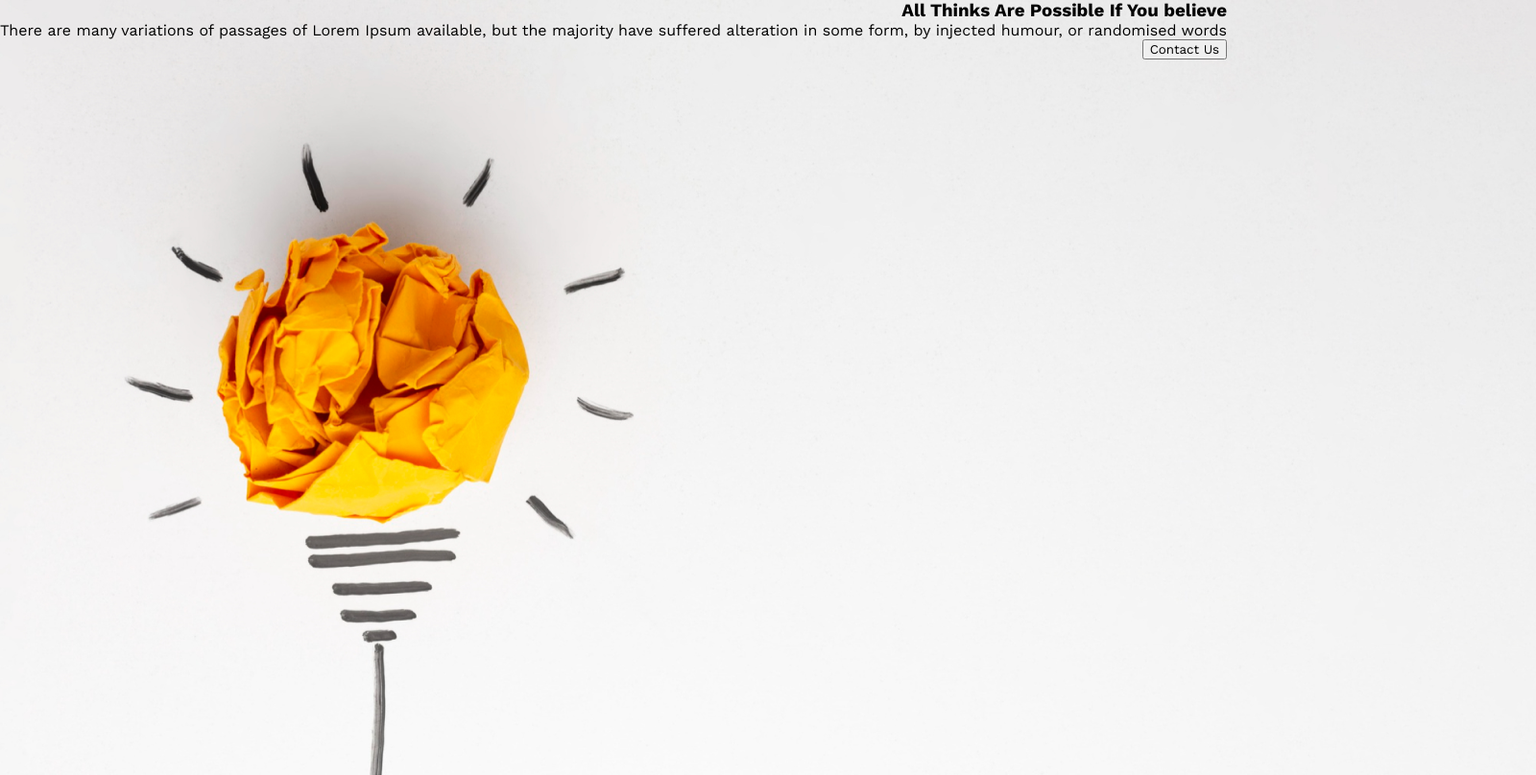
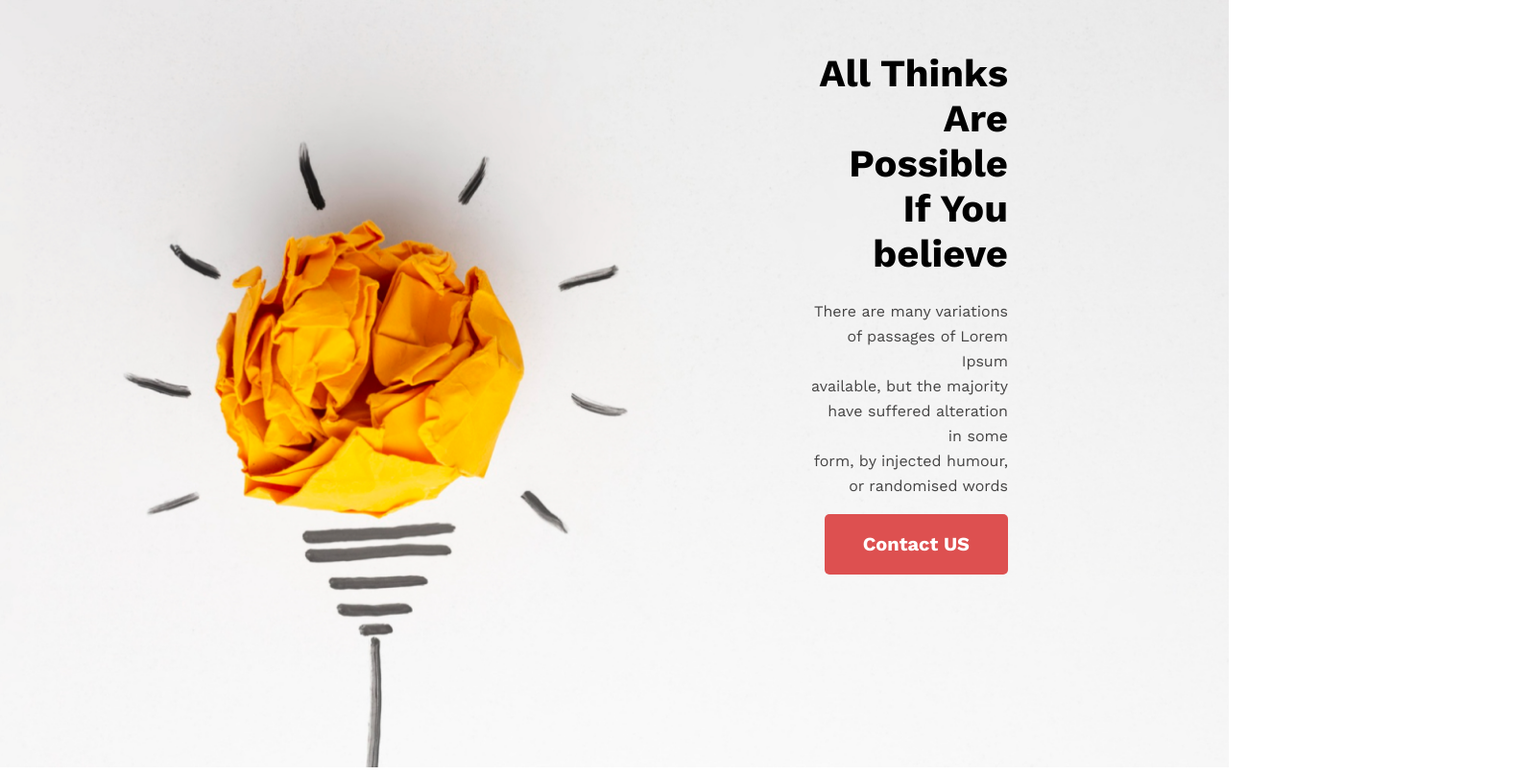
Before and after one commit to sammamhasan/new-year, a plain HTML site: page index.html in a window 1280 px wide. Shown: the top 808 px of the page at 96% size, 1600 px wide, since content can reach past the window. Drawn offline with nearby package versions, Linux system fonts and the light colour scheme.

Commit message:
final commit

```diff
--- a/index.html
+++ b/index.html
@@ -8,19 +8,17 @@
     <link rel="preconnect" href="https://fonts.googleapis.com">
 <link rel="preconnect" href="https://fonts.gstatic.com" crossorigin>
 <link href="https://fonts.googleapis.com/css2?family=Montserrat:ital@1&family=Open+Sans&family=Roboto:ital,wght@0,100;0,300;0,400;0,500;0,700;0,900;1,100;1,300;1,400;1,500;1,700;1,900&family=Work+Sans:wght@400;500;700&display=swap" rel="stylesheet">
+<script src="https://kit.fontawesome.com/146612eae0.js" crossorigin="anonymous"></script>
     <link rel="stylesheet" href="styles/styles.css">
 </head>
 <body>
-    <header class="header">
-        <section class="banner-section">
-            <div>
-                <h3>All Thinks Are Possible If You believe</h3>
-                <p>There are many variations of passages of Lorem Ipsum available, but the majority have suffered alteration in some form, by injected humour, or randomised words</p>
-                <button>Contact Us</button>
-            </div>
-        </section>
-    </header>
-
+    <div class="bannar-container">
+        <div class="banner-details">
+            <h1 class="content-title">All Thinks Are<br/> Possible If You<br/> believe</h1>
+            <p class="content-description">There are many variations of passages of Lorem Ipsum<br/> available, but the majority have suffered alteration in some<br/> form, by injected humour, or randomised words</p>
+            <button class="new-btn">Contact US</button>
+        </div>
+    </div>
     <main>
         <section class="task">
             <img src="images/person.png" alt="">
@@ -28,11 +26,11 @@
                 <h1 class="content-title">My failures of<br/>previous year</h1>
                 <p class="content-description">Contrary to popular belief, Lorem Ipsum is not simply random text. It has roots in a piece of classical Latin literature from 45 BC, making it over 2000 years old. Richard McClintock.</p>
                 <div class="content-tips">
-                <p>Contrary to popular belief, is not simply.</p>
-                <p>Contrary to popular belief.</p>
-                <p>Contrary to popular , is not simply.</p>
-                <p>Contrary to popular belief, is not simply.</p>
-                <p>Contrary to popular simply.</p>
+                <p><i class="fa-solid fa-check"></i> Contrary to popular belief, is not simply.</p>
+                <p><i class="fa-solid fa-check"></i> Contrary to popular belief.</p>
+                <p><i class="fa-solid fa-check"></i> Contrary to popular , is not simply.</p>
+                <p><i class="fa-solid fa-check"></i> Contrary to popular belief, is not simply.</p>
+                <p><i class="fa-solid fa-check"></i> Contrary to popular simply.</p>
             </div>
             </div>
         </section>
--- a/styles/styles.css
+++ b/styles/styles.css
@@ -2,18 +2,30 @@
     margin: 0;
     font-family: 'Work Sans';
 }
-.header{
-    background: url(../images/banner/banner1.png);
+.bannar-container{
+    width: 100%;
+    height: 100vh;
+    background-image: url(../images/banner/banner1.png);
+    background-repeat: no-repeat;
     background-size: cover;
-    width: 1600px;
-    height: 808px;
-    left: 1600px;
-    top: 808px;
-
+    display: flex;
+    justify-content: center;
+    align-items: center;
+    text-align: end;
 }
-.banner-section{
-    display: flex;
-    text-align: right;
+.banner-details{
+    margin: 216px 230px 364px 845px;
+}
+.new-btn{
+    padding: 20px 40px;
+    font-weight: 600;
+    font-size: 20px;
+    line-height: 23px;
+    text-align: center;
+    color: #FFFFFF;
+    background: #dd5050;
+    border-radius: 5px;
+    border: 0;
 }
 
 .task{
@@ -33,6 +45,7 @@
     font-size: 16px;
     line-height: 26px;
     color: #444343;
+    margin-bottom: 16px;
 }
 .content-tips{
     font-weight: 400;
@@ -113,3 +126,10 @@ footer{
 .footer-content a{
     text-decoration: none;
 }
+
+input{
+    padding: 15px 10px;
+    border: 0;
+    border-radius: 5px;
+    margin: 5px 0;
+}
```
